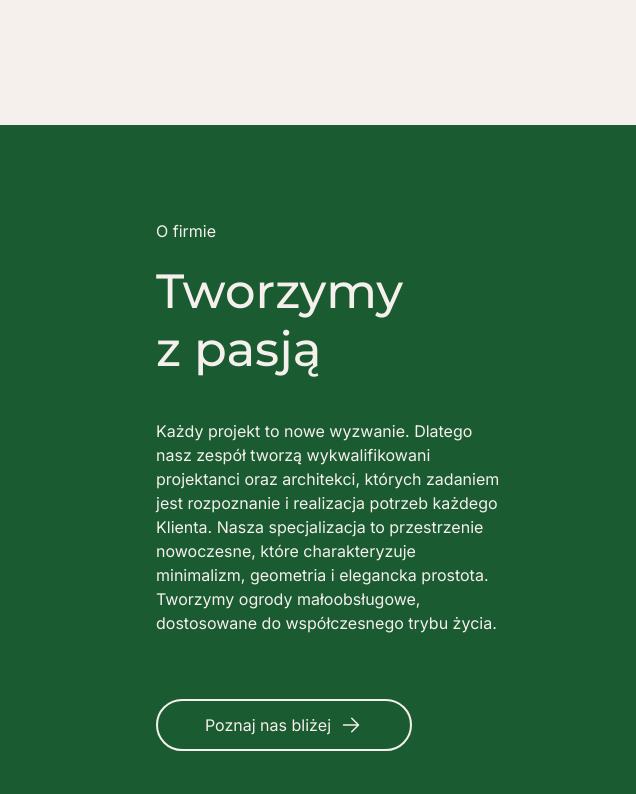
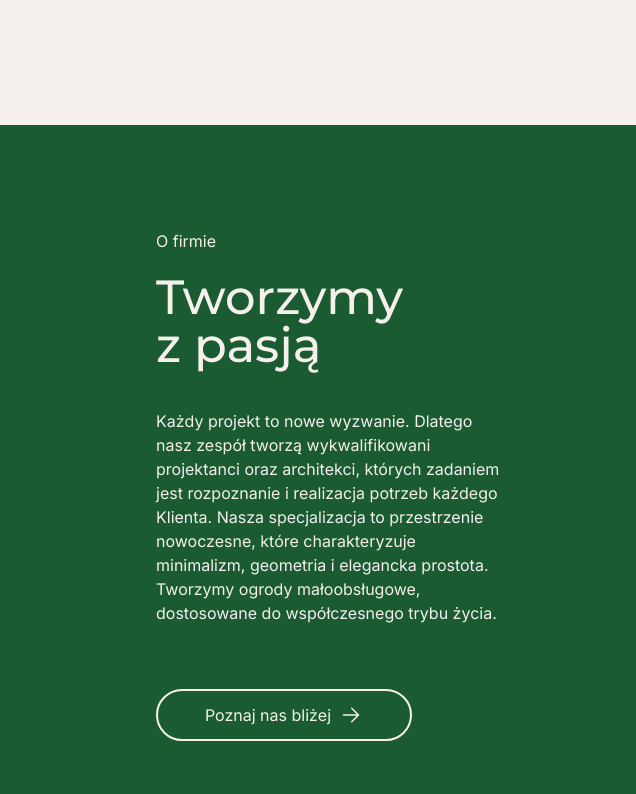
Before and after one commit to piotrdb/giarddesign, a website: page index.html in a window 1280 px wide. Shown: the part 1586-2380 px from the top of the page, 644-1280 px from the left. Drawn offline with nearby package versions, Linux system fonts and the light colour scheme.

Commit message:
add responsive about section

```diff
--- a/index.html
+++ b/index.html
@@ -379,7 +379,7 @@
     </section>
     <!-- ==== OFFER SECTION ==== -->
     <section
-      class="offer-section bg-lightbeige relative mx-auto mt-[648px] max-w-[1536px] translate-y-[100%] pb-32 opacity-0 delay-500 duration-1000 md:mt-[815px] lg:mt-[819px]"
+      class="offer-section bg-lightbeige relative mx-auto mt-[648px] max-w-[1536px] translate-y-[100%] pb-20 md:pb-32 opacity-0 delay-500 duration-1000 md:mt-[815px] lg:mt-[819px]"
     >
       <!-- ==== SLIDER NAV ====-->
       <div
@@ -535,16 +535,19 @@
     <section class="about-section relative z-[1] translate-x-[-100%] delay-[2000ms] duration-1000">
       <div>
         <div class="flex">
-          <div class="slide-1 bg-gradient-to-lb flex h-[720px] w-full">
+          <div class="slide-1 flex h-[720px] w-full">
             <div
-              class="h-full w-1/2 bg-[url('/public/images/third_section_garden.png')] bg-cover bg-no-repeat"
+              class="hidden h-full w-1/2 bg-[url('/public/images/third_section_garden.png')] bg-cover bg-no-repeat sm:block"
             ></div>
             <div
-              class="bg-forestgreen text-lightbeige flex h-full w-1/2 max-w-[768px] flex-col justify-center pl-40 pr-32"
+              class="sm:bg-forestgreen text-lightbeige bg-[url('public/images/third_section_garden.png')] sm:bg-none flex h-full sm:w-1/2 max-w-[768px] flex-col justify-center"
             >
+            <div
+            class="bg-forestgreen flex h-full flex-col justify-center bg-opacity-[0.9]  px-6 sm:px-12 md:px-16 lg:px-24 xl:pl-40 xl:pr-32"
+          >
               <h3 class="text-md">O firmie</h3>
-              <h5 class="font-monts mt-5 text-5xl font-medium leading-[120%]">
-                Tworzymy<br />
+              <h5 class="font-monts mt-5 text-4xl lg:text-5xl font-medium leading-[120%]">
+                Tworzymy<br class="hidden md:inline" />
                 z pasją
               </h5>
               <p class="text-md mt-10">
@@ -555,7 +558,7 @@
                 małoobsługowe, dostosowane do współczesnego trybu życia.
               </p>
               <button
-                class="hover:bg-lightbeige text-lightbeige border-lightbeige hover:group mt-16 flex w-64 items-center justify-center gap-x-2 rounded-full border-2 border-solid bg-transparent py-3 transition-all hover:rotate-3 hover:bg-opacity-10 hover:pl-5 hover:pr-1 hover:drop-shadow-xl"
+                class="hover:bg-lightbeige text-lightbeige border-lightbeige hover:group mt-8 md:mt-10 lg:mt-16 flex w-64 items-center justify-center gap-x-2 rounded-full border-2 border-solid bg-transparent py-3 transition-all hover:rotate-3 hover:bg-opacity-10 hover:pl-5 hover:pr-1 hover:drop-shadow-xl"
               >
                 Poznaj nas bliżej
                 <svg
@@ -573,6 +576,7 @@
                   />
                 </svg>
               </button>
+              </div>
             </div>
           </div>
         </div>
```
Also changed, not shown: style.css.
